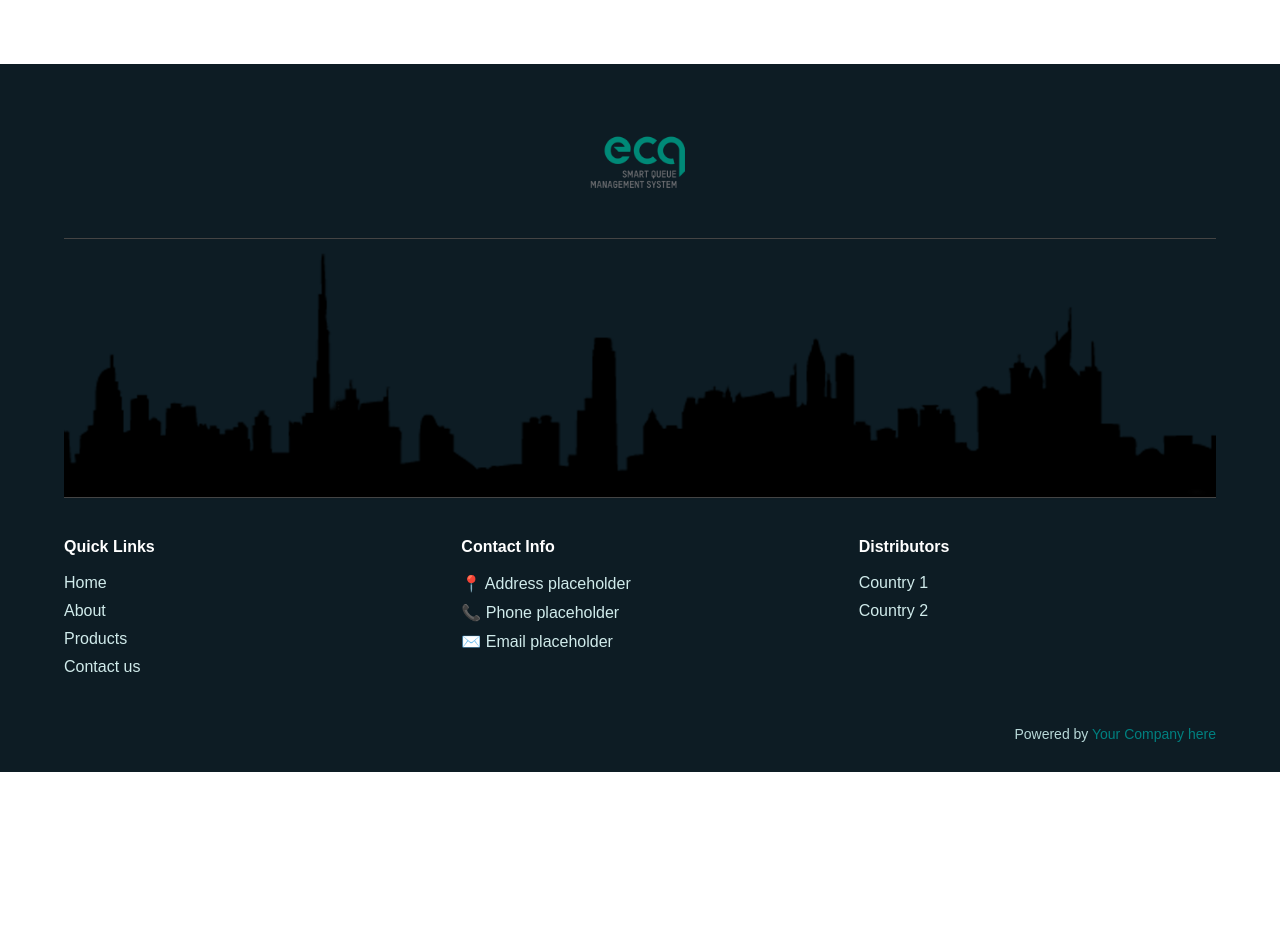
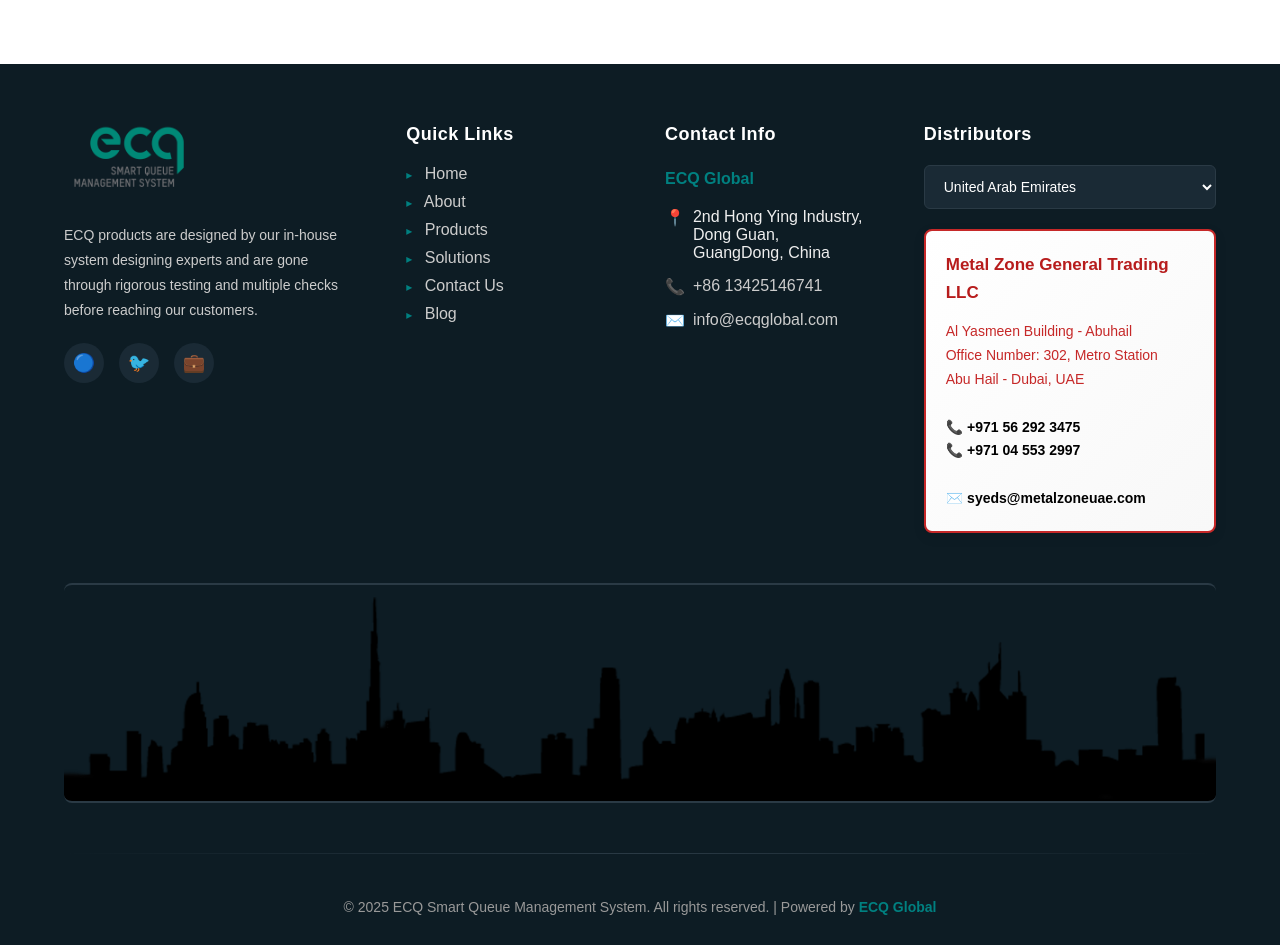
Before and after one commit to mehthishamkhan06/ECQ-new, a plain HTML site: page index.html in a window 1280 px wide. Shown: the part 1404-2349 px from the top of the page. Before the commit the page ends 2176 px from the top, so only its background shows below. Drawn offline with Linux system fonts and the light colour scheme.

Commit message:
ECQ footer updated

```diff
--- a/index.html
+++ b/index.html
@@ -54,7 +54,7 @@
 }
 
 /* ------------------------------
-   MAIN NAVIGATION BAR
+   NAVIGATION BAR
 ------------------------------ */
 
 nav {
@@ -94,9 +94,7 @@
     border-bottom: 2px solid var(--teal);
 }
 
-/* ------------------------------
-   DROPDOWN MENUS
------------------------------- */
+/* DROPDOWN */
 
 .dropdown {
     position: relative;
@@ -121,16 +119,12 @@
     border-bottom: 1px solid #f0f0f0;
 }
 
-.dropdown-menu a:hover {
-    background: var(--light-teal);
-}
-
 .dropdown:hover .dropdown-menu {
     display: block;
 }
 
 /* ------------------------------
-   HERO SECTION
+   HERO
 ------------------------------ */
 
 .hero {
@@ -163,12 +157,10 @@
     width: 420px;
     border: 1px solid var(--border);
     object-fit: cover;
-    height: auto;
-    background: #fff;
 }
 
 /* ------------------------------
-   SECTION CONTAINERS
+   SECTIONS
 ------------------------------ */
 
 section {
@@ -182,13 +174,16 @@
     padding-left: 14px;
 }
 
+/* ------------------------------
+   PRODUCTS
+------------------------------ */
+
 .product-grid {
     display: grid;
     grid-template-columns: repeat(auto-fit, minmax(260px, 1fr));
     gap: 26px;
 }
 
-/* PRODUCT CARD (Corporate style) */
 .product-card {
     border: 1px solid var(--border);
     padding: 16px;
@@ -210,64 +205,225 @@
 }
 
 /* ------------------------------
-   FOOTER (Corporate style)
+   FOOTER
 ------------------------------ */
 
 footer {
     background: var(--footer-bg);
     color: #eee;
-    padding: 70px 5% 30px;
+    padding: 60px 5% 30px;
 }
 
-/* SKYLINE FULL WIDTH FIXED */
+.footer-container {
+    max-width: 1400px;
+    margin: 0 auto;
+}
+
+/* FOOTER GRID */
+
+.footer-grid {
+    display: grid;
+    grid-template-columns: 1.4fr 1fr 1fr 1.4fr;
+    gap: 50px;
+    margin-bottom: 50px;
+}
+
+.footer-column h4 {
+    color: #fff;
+    font-size: 18px;
+    margin-bottom: 20px;
+    font-weight: 700;
+    letter-spacing: 0.5px;
+}
+
+.footer-column p {
+    line-height: 1.8;
+    color: #ccc;
+    margin-bottom: 15px;
+}
+
+.footer-column a {
+    color: #ccc;
+    text-decoration: none;
+    display: block;
+    margin-bottom: 10px;
+    transition: color 0.3s ease, padding-left 0.3s ease;
+}
+
+.footer-column a:hover {
+    color: var(--teal);
+    padding-left: 5px;
+}
+
+/* ABOUT SECTION */
+
+.footer-logo {
+    margin-bottom: 25px;
+}
+
+.footer-logo img {
+    height: 70px;
+    width: auto;
+}
+
+.footer-description {
+    line-height: 1.8;
+    color: #ccc;
+    margin-bottom: 25px;
+    font-size: 14px;
+}
+
+/* SOCIAL ICONS */
+
+.social-icons {
+    display: flex;
+    gap: 15px;
+    margin-top: 20px;
+}
+
+.social-icons a {
+    display: inline-flex;
+    align-items: center;
+    justify-content: center;
+    width: 40px;
+    height: 40px;
+    background: #1a2a35;
+    border-radius: 50%;
+    color: var(--teal);
+    font-size: 18px;
+    text-decoration: none;
+    transition: all 0.3s ease;
+}
+
+.social-icons a:hover {
+    background: var(--teal);
+    color: #fff;
+    transform: translateY(-3px);
+}
+
+/* QUICK LINKS */
+
+.footer-arrow {
+    color: var(--teal);
+    margin-right: 8px;
+    font-size: 12px;
+}
+
+/* CONTACT INFO */
+
+.contact-item {
+    margin-bottom: 15px;
+    display: flex;
+    align-items: flex-start;
+    gap: 8px;
+}
+
+.contact-item strong {
+    color: var(--teal);
+}
+
+.contact-item a {
+    display: inline;
+    margin: 0;
+}
+
+/* DISTRIBUTOR BOX */
+
+.distributor-select {
+    width: 100%;
+    padding: 12px 15px;
+    border-radius: 6px;
+    background: #1a2a35;
+    color: #fff;
+    border: 1px solid #2a3a45;
+    margin-bottom: 20px;
+    font-size: 14px;
+    cursor: pointer;
+}
+
+.distributor-select:focus {
+    outline: none;
+    border-color: var(--teal);
+}
+
+.distributor-box {
+    background: linear-gradient(135deg, #fff 0%, #f8f8f8 100%);
+    color: #c62828;
+    border: 2px solid #c62828;
+    border-radius: 8px;
+    padding: 20px;
+    font-size: 14px;
+    line-height: 1.7;
+    box-shadow: 0 4px 12px rgba(0,0,0,0.1);
+}
+
+.distributor-box-title {
+    font-size: 17px;
+    font-weight: 700;
+    margin-bottom: 12px;
+    color: #b71c1c;
+}
+
+.distributor-box strong {
+    color: #000;
+    font-weight: 600;
+}
+
+/* SKYLINE */
+
 .footer-skyline {
     width: 100%;
-    height: 260px;
-    background-image: url('images/building4.png'); /* YOUR SKYLINE */
+    height: 220px;
+    background-image: url('images/building4.png');
     background-position: bottom center;
     background-size: cover;
     background-repeat: no-repeat;
-    border-top: 1px solid #444;
-    border-bottom: 1px solid #444;
-    margin: 40px 0;
+    border-top: 2px solid #2a3a45;
+    border-bottom: 2px solid #2a3a45;
+    margin: 50px 0;
+    border-radius: 8px;
+    overflow: hidden;
 }
 
-.footer-grid {
-    display: grid;
-    grid-template-columns: repeat(auto-fit, minmax(230px, 1fr));
-    gap: 40px;
-    margin-bottom: 40px;
-}
+/* FOOTER BOTTOM */
 
-footer h4 {
-    margin-bottom: 18px;
-    color: #fff;
-}
-
-footer a {
-    color: #d0ebeb;
-    text-decoration: none;
-    display: block;
-    margin-bottom: 10px;
-}
-
-footer a:hover {
-    color: #fff;
-}
-
-.footer-logo {
-    text-align: center;
-    margin-bottom: 30px;
-}
-
-.footer-logo img {
-    height: 60px;
+.footer-divider {
+    width: 100%;
+    height: 1px;
+    background: linear-gradient(90deg, transparent, #2a3a45, transparent);
+    margin: 30px 0 25px;
 }
 
 .footer-bottom {
-    text-align: right;
-    color: #b8d8d8;
+    text-align: center;
+    color: #999;
     font-size: 14px;
+    padding-top: 20px;
+}
+
+.footer-bottom span {
+    color: var(--teal);
+    font-weight: 600;
+}
+
+/* RESPONSIVE */
+
+@media (max-width: 1024px) {
+    .footer-grid {
+        grid-template-columns: 1fr 1fr;
+        gap: 40px;
+    }
+}
+
+@media (max-width: 640px) {
+    .footer-grid {
+        grid-template-columns: 1fr;
+        gap: 35px;
+    }
+
+    .footer-skyline {
+        height: 150px;
+    }
 }
 
 </style>
@@ -313,33 +469,26 @@
     </div>
 </nav>
 
-<!-- HERO SECTION -->
+<!-- HERO -->
 <section id="home" class="hero">
     <div class="hero-text">
         <h1>Smart Queue Management System</h1>
-        <p>
-            Optimize customer flow with reliable queue displays, ticketing systems,
-            and integrated multi-counter setups.
-        </p>
+        <p>Optimize customer flow with reliable queue displays, ticketing systems, and integrated multi-counter setups.</p>
     </div>
-
     <img src="images/placeholder-hero.jpg" alt="Hero Image Placeholder">
 </section>
 
-<!-- ABOUT SECTION -->
+<!-- ABOUT -->
 <section id="about">
     <h2>About ECQ</h2>
-    <p>
-        Placeholder text. Add your company story here.
-    </p>
+    <p>Placeholder text. Add your company story here.</p>
 </section>
 
-<!-- PRODUCT SECTIONS -->
+<!-- PRODUCTS -->
 <section id="products">
     <h2>Products</h2>
 
     <div class="product-grid">
-
         <div class="product-card">
             <img src="images/0036---1.png">
             <h3>ECQ-TD02</h3>
@@ -363,60 +512,126 @@
             <h3>ECQ-DM05</h3>
             <p>Placeholder description.</p>
         </div>
-
     </div>
 </section>
 
-<!-- CONTACT SECTION -->
+<!-- CONTACT -->
 <section id="contact">
     <h2>Contact Us</h2>
+
     <div style="line-height: 1.8;">
         <p style="font-weight: 600; font-size: 18px; color: var(--teal); margin-bottom: 15px;">Metal Zone General Trading LLC</p>
+
         <p><strong>📍 Address:</strong> Office Number 302, Al Yasmeen Building - Abuhail Metro Station - Abu Hail - Dubai</p>
-        <p><strong>📞 Office:</strong> <a href="tel:+97145532997" style="color: var(--teal); text-decoration: none;">+971-4-553-2997</a></p>
-        <p><strong>💬 WhatsApp:</strong> <a href="https://wa.me/971562923475" style="color: var(--teal); text-decoration: none;">+971 56 292 3475</a></p>
-        <p><strong>✉️ Email:</strong> <a href="mailto:info@ecqglobal.com" style="color: var(--teal); text-decoration: none;">info@ecqglobal.com</a></p>
-        <p><strong>🌐 Website:</strong> <a href="https://www.ecqglobal.com" target="_blank" style="color: var(--teal); text-decoration: none;">www.ecqglobal.com</a></p>
+
+        <p><strong>📞 Office:</strong>
+            <a href="tel:+97145532997" style="color: var(--teal); text-decoration: none;">+971-4-553-2997</a>
+        </p>
+
+        <p><strong>💬 WhatsApp:</strong>
+            <a href="https://wa.me/971562923475" style="color: var(--teal); text-decoration: none;">+971 56 292 3475</a>
+        </p>
+
+        <p><strong>✉️ Email:</strong>
+            <a href="mailto:info@ecqglobal.com" style="color: var(--teal); text-decoration: none;">info@ecqglobal.com</a>
+        </p>
+
+        <p><strong>🌐 Website:</strong>
+            <a href="https://www.ecqglobal.com" target="_blank" style="color: var(--teal); text-decoration: none;">www.ecqglobal.com</a>
+        </p>
     </div>
 </section>
 
 <!-- FOOTER -->
 <footer>
+    <div class="footer-container">
 
+        <!-- MAIN FOOTER CONTENT -->
+        <div class="footer-grid">
+
+            <!-- ABOUT ECQ -->
+            <div class="footer-column">
                 <div class="footer-logo">
-        <img src="images/logo-cover.png" alt="Footer Logo">
+                    <img src="images/logo-cover.png" alt="ECQ Logo">
+                </div>
+                <p class="footer-description">
+                    ECQ products are designed by our in-house system designing experts
+                    and are gone through rigorous testing and multiple checks before
+                    reaching our customers.
+                </p>
+                <div class="social-icons">
+                    <a href="#" title="Facebook" aria-label="Facebook">🔵</a>
+                    <a href="#" title="Twitter" aria-label="Twitter">🐦</a>
+                    <a href="#" title="LinkedIn" aria-label="LinkedIn">💼</a>
+                </div>
             </div>
 
-    <!-- FULL-WIDTH SKYLINE -->
-    <div class="footer-skyline"></div>
-
-    <div class="footer-grid">
-
-        <div>
+            <!-- QUICK LINKS -->
+            <div class="footer-column">
                 <h4>Quick Links</h4>
-            <a href="#">Home</a>
-            <a href="#">About</a>
-            <a href="#">Products</a>
-            <a href="#">Contact us</a>
+                <a href="#home"><span class="footer-arrow">▸</span> Home</a>
+                <a href="#about"><span class="footer-arrow">▸</span> About</a>
+                <a href="#products"><span class="footer-arrow">▸</span> Products</a>
+                <a href="#"><span class="footer-arrow">▸</span> Solutions</a>
+                <a href="#contact"><span class="footer-arrow">▸</span> Contact Us</a>
+                <a href="#"><span class="footer-arrow">▸</span> Blog</a>
             </div>
 
-        <div>
+            <!-- CONTACT INFO -->
+            <div class="footer-column">
                 <h4>Contact Info</h4>
-            <a href="#">📍 Address placeholder</a>
-            <a href="#">📞 Phone placeholder</a>
-            <a href="#">✉️ Email placeholder</a>
+                <p style="font-weight: 600; color: var(--teal); margin-bottom: 15px;">ECQ Global</p>
+
+                <div class="contact-item">
+                    <span>📍</span>
+                    <span>2nd Hong Ying Industry, Dong Guan,<br>GuangDong, China</span>
                 </div>
 
-        <div>
+                <div class="contact-item">
+                    <span>📞</span>
+                    <a href="tel:+8613425146741">+86 13425146741</a>
+                </div>
+
+                <div class="contact-item">
+                    <span>✉️</span>
+                    <a href="mailto:info@ecqglobal.com">info@ecqglobal.com</a>
+                </div>
+            </div>
+
+            <!-- DISTRIBUTORS -->
+            <div class="footer-column">
                 <h4>Distributors</h4>
-            <a href="#">Country 1</a>
-            <a href="#">Country 2</a>
+
+                <select class="distributor-select">
+                    <option>United Arab Emirates</option>
+                    <option>Saudi Arabia</option>
+                    <option>Qatar</option>
+                </select>
+
+                <div class="distributor-box">
+                    <div class="distributor-box-title">Metal Zone General Trading LLC</div>
+                    Al Yasmeen Building - Abuhail<br>
+                    Office Number: 302, Metro Station<br>
+                    Abu Hail - Dubai, UAE<br><br>
+                    <strong>📞 +971 56 292 3475</strong><br>
+                    <strong>📞 +971 04 553 2997</strong><br><br>
+                    <strong>✉️ syeds@metalzoneuae.com</strong>
+                </div>
             </div>
 
         </div>
 
+        <!-- SKYLINE IMAGE -->
+        <div class="footer-skyline"></div>
+
+        <!-- DIVIDER -->
+        <div class="footer-divider"></div>
+
+        <!-- FOOTER BOTTOM -->
         <div class="footer-bottom">
-        Powered by <span style="color: var(--teal);">Your Company here</span>
+            © 2025 ECQ Smart Queue Management System. All rights reserved. | Powered by <span>ECQ Global</span>
+        </div>
+
     </div>
 </footer>
 
```
Lines whose indentation alone changed are shown as unchanged.
